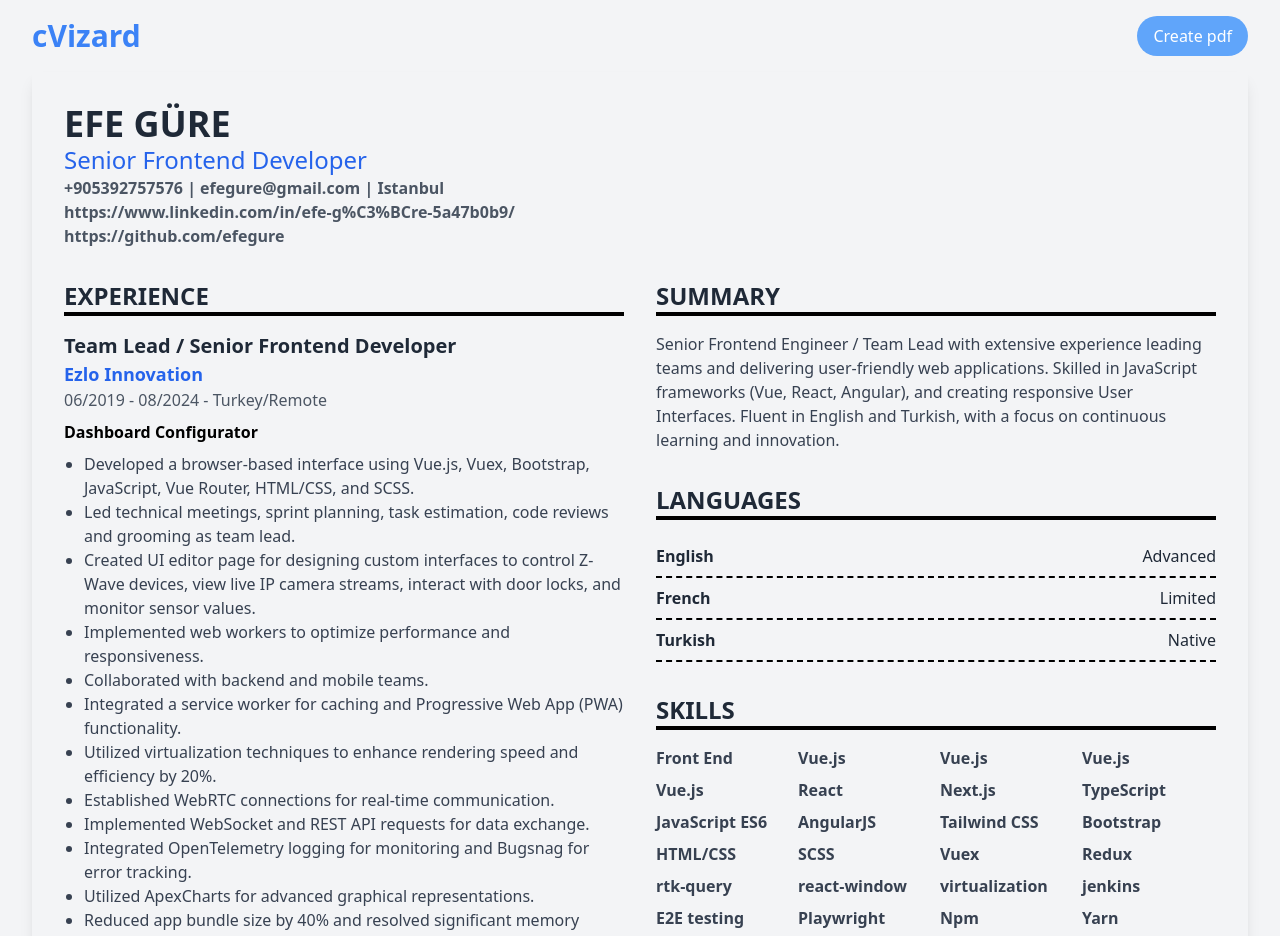
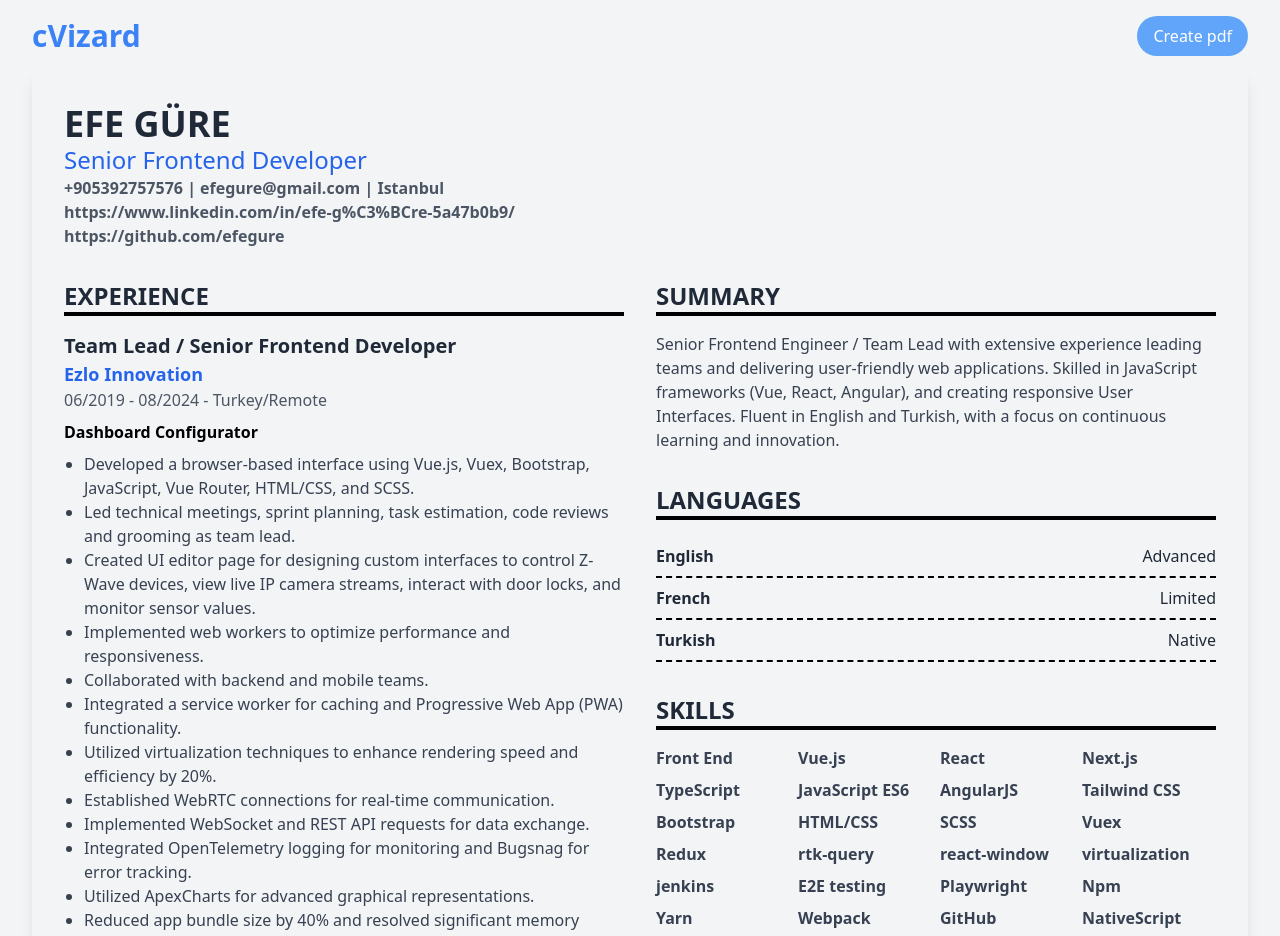
Before and after one commit to efegure/ResumeCreator, a Nuxt app: page / in a window 1280 px wide. Shown: the top 936 px of the page. Built offline with nearby package versions, Linux system fonts and the light colour scheme.

Commit message:
-minor repetition fixes

```diff
--- a/components/Tutorial.vue
+++ b/components/Tutorial.vue
@@ -189,10 +189,6 @@
                 <ul class="grid grid-cols-4 gap-2 mt-2 text-gray-700">
                   <li class="font-semibold">Front End</li>
                   <li class="font-semibold">Vue.js</li>
-                  <li class="font-semibold">Vue.js</li>
-                  <li class="font-semibold">Vue.js</li>
-
-                  <li class="font-semibold">Vue.js</li>
                   <li class="font-semibold">React</li>
                   <li class="font-semibold">Next.js</li>
                   <li class="font-semibold">TypeScript</li>
```
